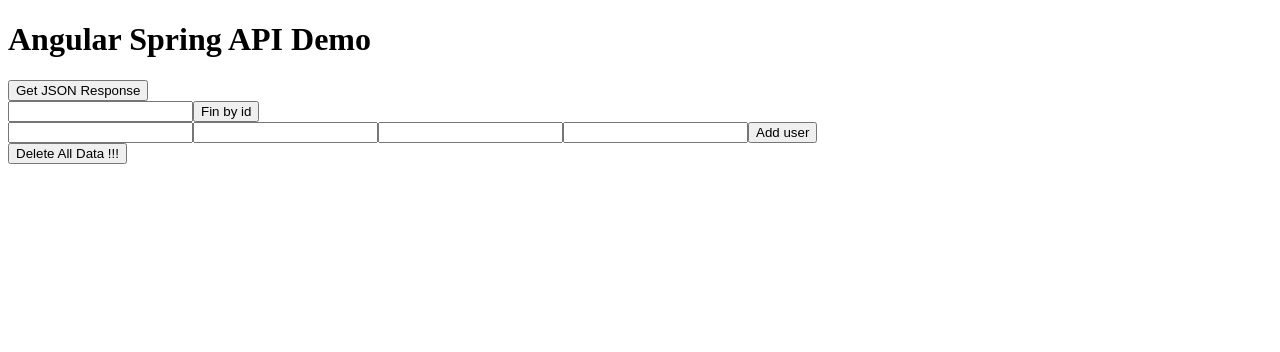
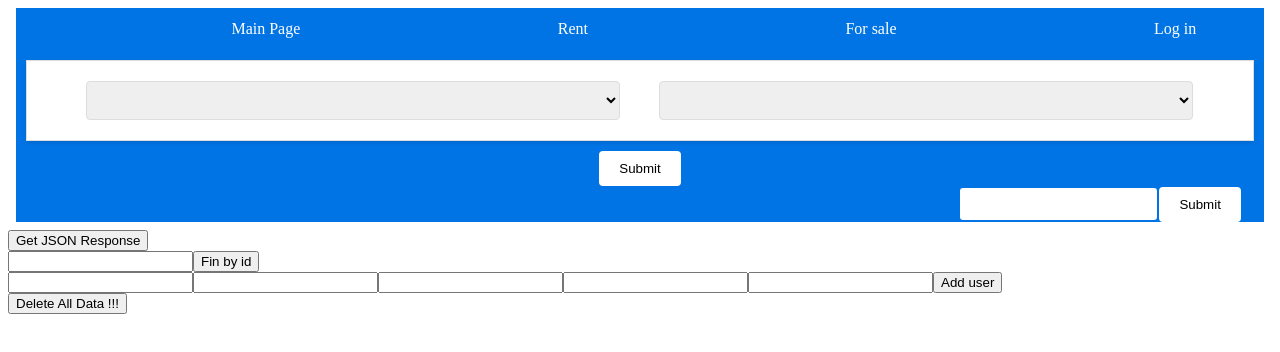
Before and after one commit to TateKeldishvili777/my-angular-app, an Angular app: page / in a window 1280 px wide. Shown: the top 352 px of the page. Built offline with nearby package versions, Linux system fonts and the light colour scheme; no server answers.

Commit message:
added header filter function

```diff
--- a/src/app/app.component.html
+++ b/src/app/app.component.html
@@ -1,2 +1,2 @@
-<h1>Angular Spring API Demo</h1>
+<header-area></header-area>
 <app-response></app-response>
--- a/src/app/app.module.ts
+++ b/src/app/app.module.ts
@@ -7,11 +7,13 @@ import { AppComponent } from './app.component';
 import {ResponseComponent} from "./response/response.component";
 import { MyServiceService } from './my-service.service';
 import {FormsModule} from "@angular/forms";
+import {HeaderComponents} from "./header/header";
 
 @NgModule({
   declarations: [
     AppComponent,
-    ResponseComponent
+    ResponseComponent,
+    HeaderComponents
   ],
   imports: [
     BrowserModule,
--- a/src/app/Header.html
+++ b/src/app/header/header.html
@@ -15,20 +15,20 @@
   </div>
   <div class="forms">
     <form name="searchForm" class="searchForm">
-      <select id="parameter" name="parameter">
+      <select id="parameter" name="parameter" [(ngModel)]="city">
         <option value="Tbilisi">Tbilisi</option>
         <option value="Kutaisi">Kutaisi</option>
         <option value="Batumi">Batumi</option>
       </select>
       <label for="actionParam"></label>
-      <select id="actionParam" name="actionParam" class="actionParam">
+      <select id="actionParam" name="actionParam" class="actionParam" [(ngModel)]="action">
         <option value="Rent">For rent</option>
         <option value="Sale">For sale</option>
         <option value="daily">Daily rent</option>
       </select>
     </form>
   </div>
-  <button class="submitSearch" type="submit">Submit</button>
+  <button (click)="findByFilter()" class="submitSearch" type="submit">Submit</button>
   <div class="search">
     <form action="" method="post">
       <input type="text" id="homeName" name="homeName" required>
@@ -36,5 +36,8 @@
     </form>
   </div>
 </header>
+<div *ngIf="jsonResponse">
+  <pre>{{ jsonResponse | json }}</pre>
+</div>
 </body>
 </html>
--- /dev/null
+++ b/src/app/header/header.ts
@@ -0,0 +1,29 @@
+import {Component, OnInit} from '@angular/core';
+import {MyServiceService} from "../my-service.service";
+
+@Component({
+  selector: 'header-area',
+  templateUrl: './header.html',
+  styleUrls: ['./header.css']
+})
+export class HeaderComponents implements OnInit {
+
+  jsonResponse: any;
+
+  city: string = '';
+  action: string = '';
+
+  constructor(private apiService: MyServiceService) {
+  }
+
+  ngOnInit(): void {
+    this.findByFilter()
+  }
+
+  findByFilter() {
+    this.apiService.findByFilter(this.city, this.action).subscribe((data) => {
+      this.jsonResponse = data;
+    });
+  }
+
+}
--- a/src/app/my-service.service.ts
+++ b/src/app/my-service.service.ts
@@ -18,7 +18,11 @@ export class MyServiceService {
     return this.http.get(this.apiUrl.concat("findById/").concat(String(id)))
   }
 
-  addInfo(city: string, district: string, address: string, description: string) {
+  findByFilter(city: string, action: string) {
+    return this.http.get(this.apiUrl.concat("findByFilter/").concat(city).concat("/").concat(action))
+  }
+
+  addInfo(city: string, action: string, district: string, address: string, description: string) {
 
     const headers = new HttpHeaders({
       'Content-Type': 'application/json'
@@ -26,6 +30,7 @@ export class MyServiceService {
 
     const data = {
       city: city,
+      action: action,
       district: district,
       address: address,
       description: description
--- a/src/app/response/response.component.html
+++ b/src/app/response/response.component.html
@@ -7,6 +7,7 @@
 </div>
 <div>
   <input type="text" [(ngModel)]="city">
+  <input type="text" [(ngModel)]="action">
   <input type="text" [(ngModel)]="district">
   <input type="text" [(ngModel)]="address">
   <input type="text" [(ngModel)]="description">
--- a/src/app/response/response.component.ts
+++ b/src/app/response/response.component.ts
@@ -12,6 +12,7 @@ export class ResponseComponent implements OnInit {
   userInput: string = '';
 
   city: string = '';
+  action: string = '';
   district: string = '';
   address: string = '';
   description: string = '';
@@ -39,7 +40,7 @@ export class ResponseComponent implements OnInit {
   }
 
   addInfo() {
-    this.apiService.addInfo(this.city, this.district, this.address, this.description).subscribe((data) => {
+    this.apiService.addInfo(this.city, this.action, this.district, this.address, this.description).subscribe((data) => {
       this.jsonResponse = data;
     });
   }
```
Also changed, not shown: src/app/header/header.css (renamed from src/app/header.css), 1 other file (tests, documents, lock files or other folders).
